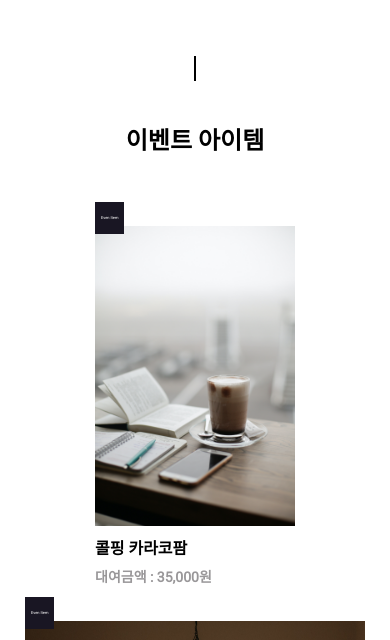
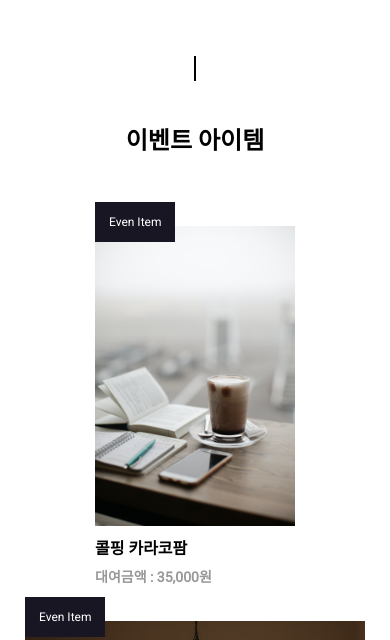
Before and after one commit to ymwho/ymwho.github.io, a plain HTML site: page index.html in a window 390 px wide. Shown: the part 438-1078 px from the top of the page. Drawn offline with Linux system fonts and the light colour scheme.

Commit message:
re upload

```diff
--- a/index.css
+++ b/index.css
@@ -484,7 +484,7 @@ a {
 
   .category {
     z-index: 1;
-    position: fixed;
+    position: absolute;
     color: white;
     left: 30px;
     top: 30px;
@@ -540,11 +540,6 @@ a {
   }
   .month__image h4 {
     font-size: 16px;
-  }
-
-  .month__image span {
-    padding: 2px 6px;
-    font-size: 4px;
   }
 
   .month__one,
```
Also changed, not shown: index.html (+1 -0 lines).
